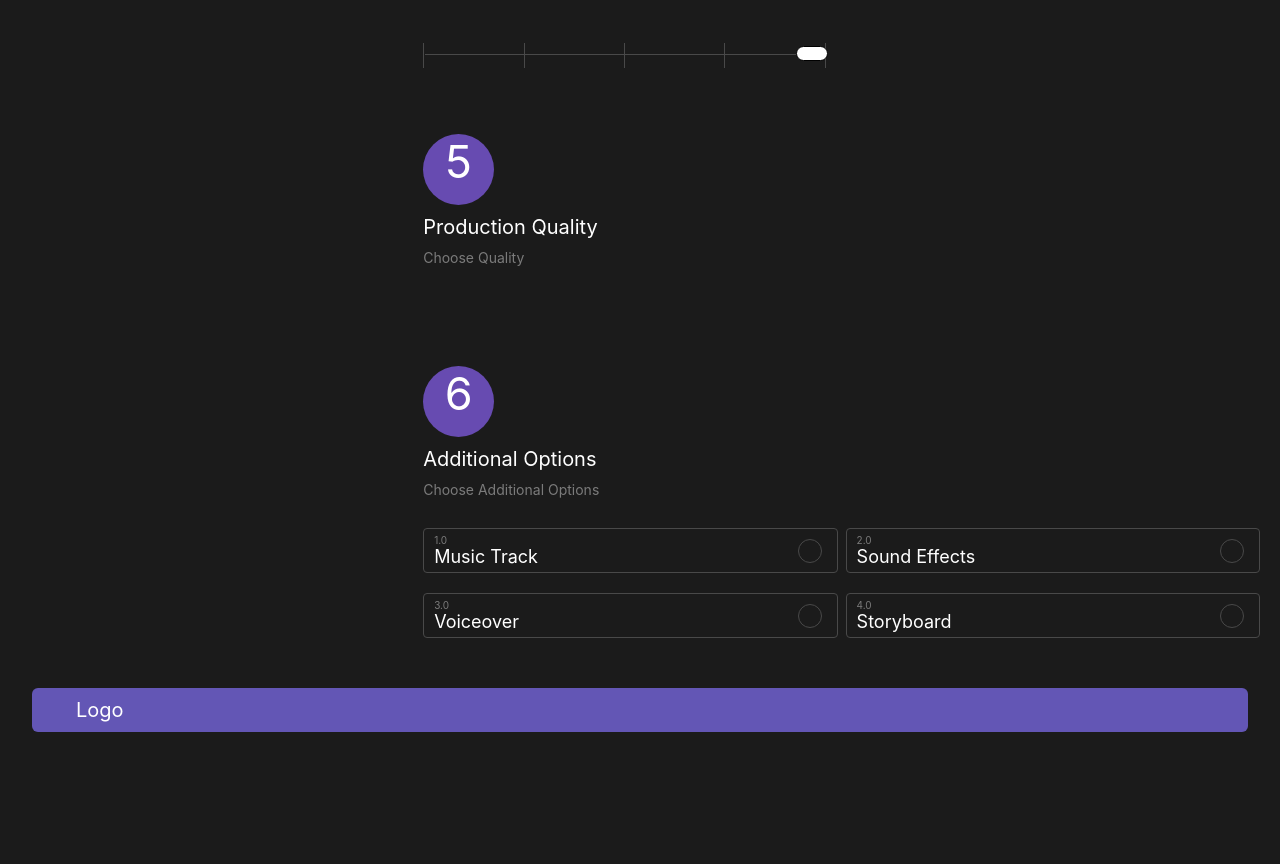
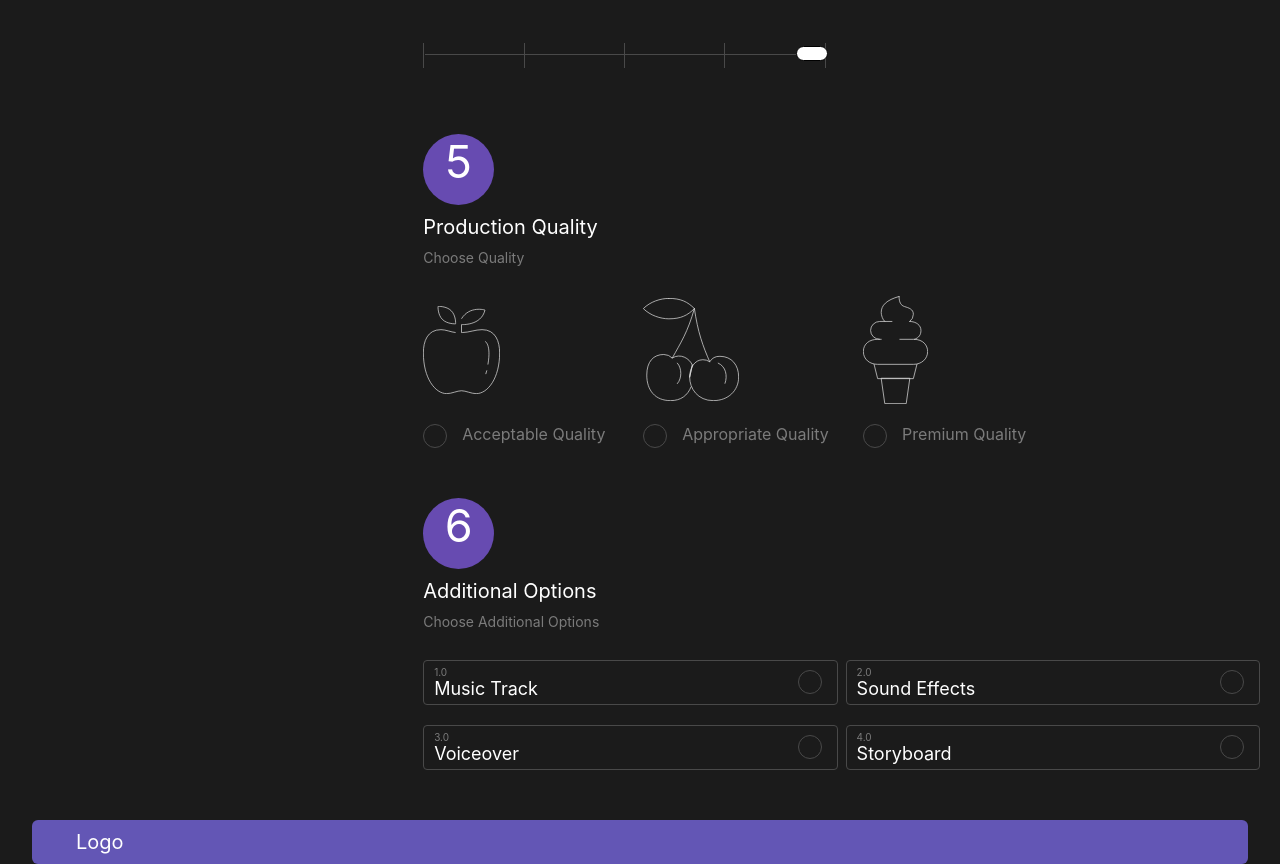
Before and after one commit to Azooldan/dops-digital-test-task, a React (Create React App) app: page / in a window 1280 px wide. Shown: the part 1760-2624 px from the top of the page. Before the commit the page ends 2492 px from the top, so only its background shows below. Built offline with nearby package versions, Linux system fonts and the light colour scheme; a web font is replaced by a local one.

Commit message:
Choosing quality UI

```diff
--- a/src/components/EvaluationTopics/TopicCard/style.css
+++ b/src/components/EvaluationTopics/TopicCard/style.css
@@ -38,7 +38,8 @@
 
 .card-circle-active {
   box-shadow:inset 0px 0px 0px 8px;
-  color:white
+  color:white;
+  background-color: #674BB1;
 }
 
 .card-image {
--- a/src/components/EvaluationTopics/TopicImages/index.jsx
+++ b/src/components/EvaluationTopics/TopicImages/index.jsx
@@ -1,20 +1,39 @@
 import React, { Component  } from "react";
 import './style.css';
-
-
 
 export default class TopicImages extends Component {
   constructor(props) {
     super(props);
     this.state = {
+      checked: false
     }
   }
 
+  handleClick = () => {
+    const { card, topic} = this.state;
+    console.log('dsfdsf')
+    this.setState( ({checked}) => {
+      return{
+        checked: !checked
+      }
+    });
+
+    // pass !checked value for calculating total cost
+    //this.props.handleCardClick(card, topic, !checked);
+  }
+
   render() {
+    const { image } = this.props;
+    const { checked } = this.state;
 
     return(
-      <div>
+      <div className='topic-quality-item' onClick={() => this.handleClick()}>
+          <img src={image.url} alt={image.text} className='topic-quality-image'/>
 
+          <div className='image-checkbox'>
+            <div className={`${checked ? 'card-circle card-circle-active' : 'card-circle'}`}></div>
+            <span>{image.text}</span>
+          </div>
       </div>
     );
   }
--- a/src/components/EvaluationTopics/TopicImages/style.css
+++ b/src/components/EvaluationTopics/TopicImages/style.css
@@ -1,11 +1,16 @@
-.evaluation-topics {
-  width: 100%
+
+.topic-quality-image {
+  float: left;
+  margin-top: auto;
+  margin-bottom: auto;
 }
-.topic-cards {
+.topic-quality-item {
   display: grid;
-  grid-template-columns: repeat(2, 1fr);
-  grid-gap: 20px;
+  grid-template-rows: 1fr;
 }
-.topic-element {
-  margin-bottom: 50px;
+.image-checkbox {
+  text-align: start;
+  color: #7B7B7B;
+  display: flex;
+  margin-top: 20px;
 }
--- a/src/components/EvaluationTopics/TopicSlider/index.jsx
+++ b/src/components/EvaluationTopics/TopicSlider/index.jsx
@@ -14,8 +14,8 @@ export default class TopicSlider extends Component {
 
     return(
       <div>
-        <input type="range" id="cowbell" name="cowbell" min="0" max={numberOfSliderPositions-1} list="sliderticks" step="1" class="slider"/>
-        <datalist class="sliderticks">
+        <input type="range" id="cowbell" name="cowbell" min="0" max={numberOfSliderPositions-1} list="sliderticks" step="1" className="slider"/>
+        <datalist className="sliderticks">
           {
             slider.values.map((value, i) =>  <p  label={value}/> )
           }
--- a/src/components/EvaluationTopics/TopicSlider/style.css
+++ b/src/components/EvaluationTopics/TopicSlider/style.css
@@ -1,6 +1,6 @@
 input[type=range] {
+  width: 100%;
   -webkit-appearance: none;
-  width: 100%;
 }
 
 input[type=range]::-webkit-slider-thumb {
--- a/src/components/EvaluationTopics/index.jsx
+++ b/src/components/EvaluationTopics/index.jsx
@@ -75,24 +75,28 @@ export default class EvaluationTopics extends Component {
         {
           topics.map((topic, i) =>
             <div key={i} className='topic-element' id={`topic-${topic.id}`}>
-                {console.log(topic)}
               <TopicHeader topic={topic}/>
 
-              <div className='topic-cards'>
+              {
+                topic.hasOwnProperty('images')
+                ? <div className='topic-quality-container'>
+                  {
+                    topic.images.map((image, i) =>
+                        <TopicImages
+                          key={i}
+                          image={image}
+                          topic={topic}
+                          handleCardClick={handleCardClick}/>
+                      )
+                  }
+                </div>
+                : <div className='topic-cards'>
                 {
                   topic.hasOwnProperty('cards')
                   ? topic.cards.map((card, i) =>
                       <TopicCard
                         key={i}
                         card={card}
-                        topic={topic}
-                        handleCardClick={handleCardClick}/>
-                    )
-                  : topic.hasOwnProperty('images')
-                  ? topic.images.map((image, i) =>
-                      <TopicImages
-                        key={i}
-                        image={image}
                         topic={topic}
                         handleCardClick={handleCardClick}/>
                     )
@@ -105,7 +109,7 @@ export default class EvaluationTopics extends Component {
                   : null
                 }
               </div>
-
+              }
             </div>
           )
         }
@@ -222,16 +226,16 @@ const topics = [{
   "text": "Choose Quality",
   "images": [
     {
-      "url": "",
-      "text": ""
+      "url": "img/apple.svg",
+      "text": "Acceptable Quality"
     },
     {
-      "url": "",
-      "text": ""
+      "url": "img/cherries.svg",
+      "text": "Appropriate Quality"
     },
     {
-      "url": "",
-      "text": ""
+      "url": "img/soft--ice--cream.svg",
+      "text": "Premium Quality"
     },
   ]
 },
--- a/src/components/EvaluationTopics/style.css
+++ b/src/components/EvaluationTopics/style.css
@@ -9,3 +9,8 @@
 .topic-element {
   margin-bottom: 50px;
 }
+.topic-quality-container {
+  width: 80%;
+  display: grid;
+  grid-template-columns: repeat(3, 1fr);
+}
```
